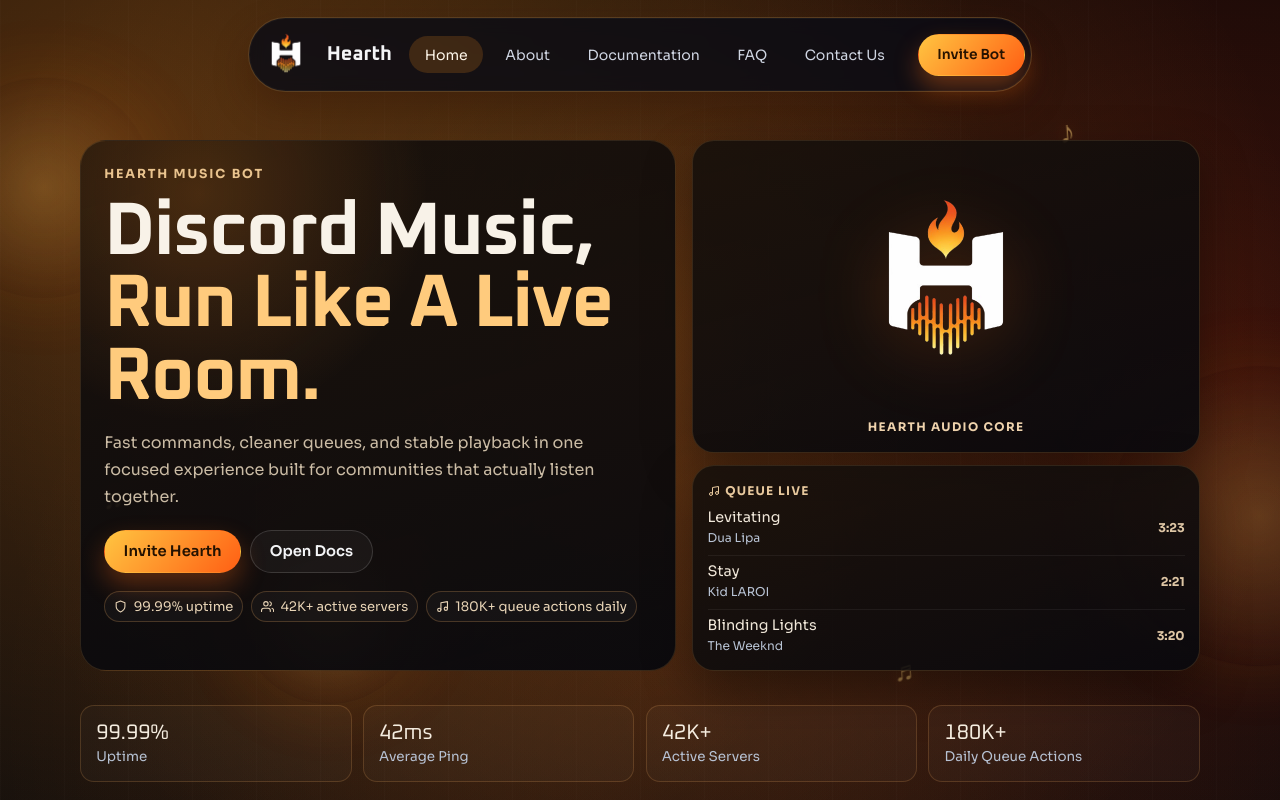
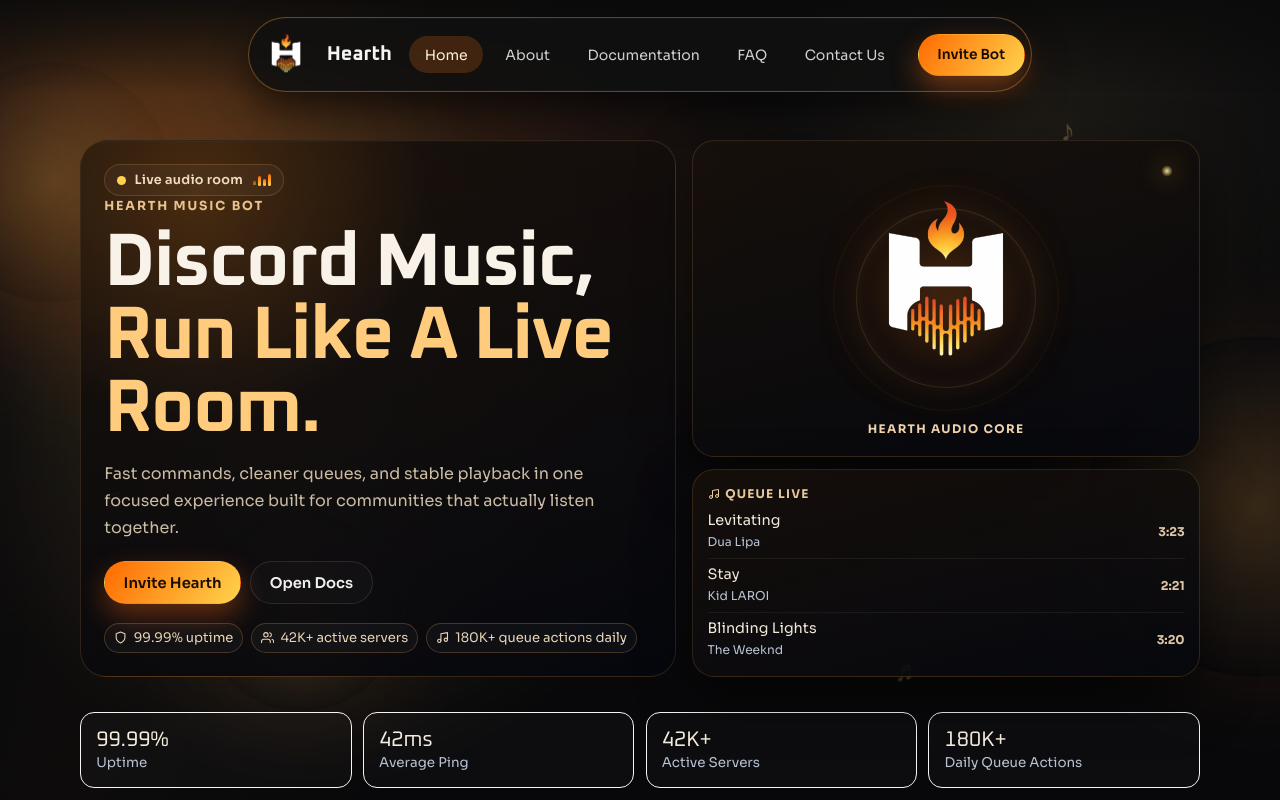
Before and after one commit to princekotharii/Hearth-Music-Bot, a Next.js app in the folder hearth-music/: page / in a window 1280 px wide. Shown: the top 800 px of the page. Built offline with nearby package versions, Linux system fonts and the light colour scheme.

Commit message:
Enhance UI with ambient effects and live audio badge in HomePage layout

```diff
--- a/hearth-music/src/app/globals.css
+++ b/hearth-music/src/app/globals.css
@@ -1,18 +1,18 @@
 :root {
-	--bg-900: #060607;
-	--bg-800: #0f1014;
-	--surface: rgba(24, 24, 27, 0.68);
-	--surface-strong: rgba(30, 31, 38, 0.9);
-	--line: rgba(255, 255, 255, 0.14);
-	--text: #f4f5f7;
-	--text-muted: #bcc3cf;
-	--brand-1: #ffc541;
-	--brand-2: #ff9a1a;
-	--brand-3: #ff5f14;
-	--brand-4: #ff2a19;
+	--bg-900: #0b0b0b;
+	--bg-800: #121212;
+	--surface: rgba(19, 19, 20, 0.82);
+	--surface-strong: rgba(13, 13, 14, 0.96);
+	--line: rgba(255, 255, 255, 0.1);
+	--text: #f5f5f5;
+	--text-muted: #c3c3c3;
+	--brand-1: #ffd34d;
+	--brand-2: #ffae2b;
+	--brand-3: #ff6a00;
+	--brand-4: #e84d00;
 	--radius: 18px;
 	--radius-sm: 12px;
-	--shadow: 0 18px 48px rgba(0, 0, 0, 0.38);
+	--shadow: 0 20px 52px rgba(0, 0, 0, 0.5);
 	--container: min(1120px, calc(100% - 2.2rem));
 }
 
@@ -29,21 +29,9 @@
 body {
 	font-family: var(--font-body), "Segoe UI", sans-serif;
 	color: var(--text);
-	background:
-		radial-gradient(circle at 50% 14%, rgba(255, 148, 40, 0.2), transparent 31%),
-		radial-gradient(circle at 52% 30%, rgba(255, 102, 24, 0.14), transparent 37%),
-		repeating-linear-gradient(
-			90deg,
-			rgba(255, 255, 255, 0.015) 0,
-			rgba(255, 255, 255, 0.015) 1px,
-			transparent 1px,
-			transparent 64px
-		),
-		radial-gradient(circle at 10% 6%, rgba(255, 138, 31, 0.3), transparent 34%),
-		radial-gradient(circle at 95% 14%, rgba(255, 58, 16, 0.2), transparent 30%),
-		radial-gradient(circle at 55% 86%, rgba(255, 197, 65, 0.16), transparent 32%),
-		linear-gradient(180deg, var(--bg-900), var(--bg-800));
+	background: linear-gradient(180deg, var(--bg-900), var(--bg-800));
 	min-height: 100vh;
+	overflow-x: hidden;
 }
 
 a {
@@ -57,6 +45,10 @@
 	flex-direction: column;
 	position: relative;
 	overflow: hidden;
+	background:
+		radial-gradient(circle at 15% 12%, rgba(255, 123, 25, 0.14), transparent 28%),
+		radial-gradient(circle at 85% 20%, rgba(255, 208, 88, 0.08), transparent 26%),
+		radial-gradient(circle at 50% 85%, rgba(255, 106, 0, 0.09), transparent 30%);
 }
 
 .music-bg {
@@ -65,6 +57,85 @@
 	pointer-events: none;
 	z-index: 0;
 	overflow: hidden;
+	background:
+		radial-gradient(circle at 20% 18%, rgba(255, 131, 34, 0.12), transparent 28%),
+		radial-gradient(circle at 80% 18%, rgba(255, 214, 120, 0.08), transparent 26%),
+		linear-gradient(180deg, rgba(12, 12, 15, 0.92), rgba(8, 8, 10, 0.98));
+}
+
+.ambient-grid,
+.ambient-glow,
+.ambient-sweep {
+	position: absolute;
+	inset: 0;
+	display: block;
+}
+
+.ambient-grid {
+	opacity: 0.34;
+	background:
+		repeating-linear-gradient(
+			90deg,
+			rgba(255, 255, 255, 0.018) 0,
+			rgba(255, 255, 255, 0.018) 1px,
+			transparent 1px,
+			transparent 84px
+		),
+		repeating-linear-gradient(
+			180deg,
+			rgba(255, 255, 255, 0.014) 0,
+			rgba(255, 255, 255, 0.014) 1px,
+			transparent 1px,
+			transparent 84px
+		);
+	-webkit-mask-image: radial-gradient(circle at center, black 48%, transparent 100%);
+	mask-image: radial-gradient(circle at center, black 48%, transparent 100%);
+	animation: gridDrift 28s linear infinite;
+}
+
+.ambient-glow {
+	border-radius: 999px;
+	filter: blur(24px);
+	opacity: 0.7;
+	mix-blend-mode: screen;
+}
+
+.ambient-glow-1 {
+	width: 34rem;
+	height: 34rem;
+	top: -6rem;
+	left: -8rem;
+	background: radial-gradient(circle, rgba(255, 119, 24, 0.32), rgba(255, 119, 24, 0.02) 70%, transparent 72%);
+	animation: floatGlow 16s ease-in-out infinite;
+}
+
+.ambient-glow-2 {
+	width: 38rem;
+	height: 38rem;
+	top: 18%;
+	right: -12rem;
+	background: radial-gradient(circle, rgba(255, 207, 101, 0.2), rgba(255, 207, 101, 0.02) 70%, transparent 72%);
+	animation: floatGlow 20s ease-in-out infinite reverse;
+}
+
+.ambient-glow-3 {
+	width: 28rem;
+	height: 28rem;
+	left: 24%;
+	bottom: -9rem;
+	background: radial-gradient(circle, rgba(255, 97, 20, 0.16), rgba(255, 97, 20, 0.01) 70%, transparent 72%);
+	animation: floatGlow 18s ease-in-out infinite;
+}
+
+.ambient-sweep {
+	width: 42rem;
+	height: 100%;
+	left: -30%;
+	top: 0;
+	background: linear-gradient(90deg, transparent, rgba(255, 173, 64, 0.04), transparent);
+	transform: skewX(-14deg);
+	animation: sweepGlow 18s linear infinite;
+	opacity: 0.55;
 }
 
 .music-orb,
@@ -77,68 +148,68 @@
 
 .music-orb {
 	border-radius: 999px;
-	filter: blur(2px);
-	opacity: 0.55;
-	background: radial-gradient(circle, rgba(255, 181, 77, 0.28), rgba(255, 95, 20, 0.05) 70%, transparent 72%);
-	box-shadow: 0 0 80px rgba(255, 127, 28, 0.16);
+	filter: blur(8px);
+	opacity: 0.38;
+	background: radial-gradient(circle, rgba(255, 176, 65, 0.22), rgba(255, 95, 20, 0.02) 68%, transparent 72%);
+	box-shadow: 0 0 90px rgba(255, 121, 26, 0.1);
+	mix-blend-mode: screen;
 }
 
 .orb-1 {
-	width: 220px;
-	height: 220px;
-	top: 11%;
-	left: -72px;
-	animation: floatOrb 8s ease-in-out infinite;
+	width: 240px;
+	height: 240px;
+	top: 10%;
+	left: -78px;
+	animation: floatOrb 12s ease-in-out infinite;
 }
 
 .orb-2 {
-	width: 300px;
-	height: 300px;
-	top: 48%;
-	right: -120px;
-	animation: floatOrb 11s ease-in-out infinite reverse;
+	width: 340px;
+	height: 340px;
+	top: 44%;
+	right: -138px;
+	animation: floatOrb 16s ease-in-out infinite reverse;
 }
 
 .orb-3 {
-	width: 180px;
-	height: 180px;
-	bottom: 10%;
-	left: 18%;
-	opacity: 0.35;
-	animation: floatOrb 9.5s ease-in-out infinite;
+	width: 200px;
+	height: 200px;
+	bottom: 9%;
+	left: 15%;
+	opacity: 0.28;
+	animation: floatOrb 14s ease-in-out infinite;
 }
 
 .music-note {
-	font-size: 1.5rem;
-	color: rgba(255, 209, 120, 0.58);
-	text-shadow: 0 0 18px rgba(255, 141, 31, 0.25);
-	animation: driftNote 10s ease-in-out infinite;
+	font-size: 1.4rem;
+	color: rgba(255, 213, 124, 0.34);
+	text-shadow: 0 0 18px rgba(255, 141, 31, 0.18);
+	animation: driftNote 12s ease-in-out infinite;
 }
 
 .note-1 {
 	top: 14%;
 	right: 16%;
-	font-size: 2rem;
+	font-size: 1.9rem;
 }
 
 .note-2 {
 	top: 60%;
 	left: 8%;
 	font-size: 1.8rem;
-	animation-duration: 12s;
+	animation-duration: 15s;
 }
 
 .note-3 {
 	bottom: 14%;
 	right: 28%;
 	font-size: 1.7rem;
-	animation-duration: 14s;
+	animation-duration: 18s;
 }
 
 body:hover .music-orb,
 body:hover .music-note {
-	transform: scale(1.05);
-	opacity: 0.9;
+	opacity: 0.82;
 	filter: blur(0px);
 }
 
@@ -161,6 +232,41 @@
 
 	50% {
 		transform: translateY(-14px) rotate(4deg);
+	}
+}
+
+@keyframes floatGlow {
+	0%,
+	100% {
+		transform: translate3d(0, 0, 0) scale(1);
+	}
+
+	50% {
+		transform: translate3d(18px, -20px, 0) scale(1.06);
+	}
+}
+
+@keyframes sweepGlow {
+	0% {
+		transform: translateX(-35%) skewX(-14deg);
+	}
+
+	100% {
+		transform: translateX(165%) skewX(-14deg);
+	}
+}
+
+@keyframes gridDrift {
+	0% {
+		transform: translate3d(0, 0, 0);
+	}
+
+	50% {
+		transform: translate3d(-12px, 8px, 0);
+	}
+
+	100% {
+		transform: translate3d(0, 0, 0);
 	}
 }
 
@@ -476,7 +582,7 @@
 	top: 0;
 	z-index: 20;
 	padding-top: 1.05rem;
-	background: transparent;
+	background: linear-gradient(180deg, rgba(11, 11, 11, 0.86), rgba(11, 11, 11, 0));
 }
 
 .top-nav {
@@ -493,9 +599,10 @@
 	gap: 0.9rem;
 	padding: 0.36rem 0.42rem;
 	border-radius: 999px;
-	border: 1px solid rgba(255, 169, 66, 0.3);
-	background: rgba(8, 10, 20, 0.8);
-	box-shadow: 0 16px 34px rgba(56, 22, 6, 0.4), inset 0 0 0 1px rgba(255, 255, 255, 0.03);
+	border: 1px solid rgba(255, 170, 65, 0.36);
+	background: rgba(16, 16, 16, 0.88);
+	box-shadow: 0 16px 34px rgba(0, 0, 0, 0.54), inset 0 0 0 1px rgba(255, 255, 255, 0.02);
+	-webkit-backdrop-filter: blur(8px);
 	backdrop-filter: blur(8px);
 }
 
@@ -522,7 +629,7 @@
 }
 
 .menu-toggle:hover {
-	background: rgba(255, 255, 255, 0.1);
+	background: rgba(255, 132, 34, 0.15);
 }
 
 .brand {
@@ -553,7 +660,7 @@
 	gap: 0.45rem;
 	padding: 0.2rem;
 	border-radius: 999px;
-	background: rgba(255, 255, 255, 0.04);
+	background: rgba(255, 255, 255, 0.02);
 }
 
 .desktop-links {
@@ -566,22 +673,22 @@
 	padding: 0.58rem 0.95rem;
 	border-radius: 999px;
 	font-size: 0.88rem;
-	color: #cfd5e2;
+	color: #d0d0d0;
 	transition: all 180ms ease;
 }
 
 .nav-link:hover,
 .nav-link.is-active {
-	color: #fff8eb;
-	background: rgba(255, 145, 28, 0.18);
+	color: #ffffff;
+	background: rgba(255, 120, 24, 0.2);
 }
 
 .desktop-pill .nav-cta {
 	padding: 0.72rem 1.16rem;
 	font-size: 0.86rem;
-	background: linear-gradient(130deg, var(--brand-1), var(--brand-3));
-	color: #281300;
-	box-shadow: 0 12px 24px rgba(255, 114, 24, 0.36);
+	background: linear-gradient(125deg, var(--brand-3), var(--brand-1));
+	color: #1a0d00;
+	box-shadow: 0 12px 28px rgba(255, 109, 24, 0.4);
 }
 
 .mobile-menu {
@@ -647,15 +754,15 @@
 }
 
 .button-primary {
-	color: #241201;
-	background: linear-gradient(130deg, var(--brand-1), var(--brand-3));
-	box-shadow: 0 12px 26px rgba(255, 105, 23, 0.32);
+	color: #1b0e00;
+	background: linear-gradient(125deg, var(--brand-3), var(--brand-1));
+	box-shadow: 0 12px 28px rgba(255, 105, 23, 0.36);
 }
 
 .button-ghost {
 	border-color: var(--line);
-	color: var(--text);
-	background: rgba(255, 255, 255, 0.04);
+	color: #f0f0f0;
+	background: rgba(255, 255, 255, 0.02);
 }
 
 .hero-grid {
@@ -708,7 +815,7 @@
 .glass-card {
 	border-radius: var(--radius);
 	border: 1px solid var(--line);
-	background: linear-gradient(130deg, var(--surface), var(--surface-strong));
+	background: linear-gradient(150deg, var(--surface), var(--surface-strong));
 	box-shadow: var(--shadow);
 }
 
@@ -1536,8 +1643,8 @@
 	border-radius: 11px;
 	display: inline-grid;
 	place-items: center;
-	background: linear-gradient(130deg, var(--brand-1), var(--brand-3));
-	color: #190d02;
+	background: linear-gradient(125deg, var(--brand-3), var(--brand-1));
+	color: #170b00;
 	font-size: 1.1rem;
 }
 
@@ -1577,8 +1684,8 @@
 	border-radius: 999px;
 	padding: 0.42rem 0.66rem;
 	border: 1px solid var(--line);
-	background: rgba(255, 121, 25, 0.08);
-	color: #dce0e8;
+	background: rgba(255, 120, 24, 0.12);
+	color: #eeeeee;
 	font-size: 0.85rem;
 }
 
@@ -1590,8 +1697,8 @@
 }
 
 .plan-card.is-featured {
-	border-color: rgba(255, 175, 56, 0.45);
-	box-shadow: 0 20px 44px rgba(255, 132, 31, 0.28);
+	border-color: rgba(255, 179, 84, 0.46);
+	box-shadow: 0 22px 46px rgba(255, 109, 24, 0.34);
 }
 
 .perk-list {
@@ -1629,11 +1736,11 @@
 }
 
 .site-footer {
-	border-top: 1px solid rgba(255, 170, 82, 0.14);
+	border-top: 1px solid rgba(255, 170, 82, 0.2);
 	background:
-		radial-gradient(circle at 12% 4%, rgba(255, 128, 22, 0.08), transparent 38%),
-		radial-gradient(circle at 80% 16%, rgba(255, 184, 92, 0.06), transparent 34%),
-		linear-gradient(180deg, #06080d, #040507);
+		radial-gradient(circle at 12% 4%, rgba(255, 128, 22, 0.12), transparent 38%),
+		radial-gradient(circle at 80% 16%, rgba(255, 184, 92, 0.08), transparent 34%),
+		linear-gradient(180deg, #0a0a0a, #070707);
 	padding: 3.2rem 0 1rem;
 }
 
@@ -1681,7 +1788,7 @@
 	max-width: 470px;
 	font-size: 1.05rem;
 	line-height: 1.6;
-	color: #a6afbf;
+	color: #b8b8b8;
 }
 
 .footer-socials {
@@ -1696,8 +1803,8 @@
 	display: inline-grid;
 	place-items: center;
 	border: 1px solid rgba(255, 255, 255, 0.13);
-	background: rgba(255, 255, 255, 0.03);
-	color: #b8c0d0;
+	background: rgba(255, 255, 255, 0.02);
+	color: #d1d1d1;
 	transition: all 180ms ease;
 }
 
@@ -1725,7 +1832,7 @@
 	font-size: 0.78rem;
 	letter-spacing: 0.16em;
 	text-transform: uppercase;
-	color: #78839a;
+	color: #9a9a9a;
 	font-family: var(--font-display), "Trebuchet MS", sans-serif;
 }
 
@@ -1735,7 +1842,7 @@
 }
 
 .footer-link {
-	color: #aeb6c5;
+	color: #cccccc;
 	font-size: 1rem;
 	line-height: 1.15;
 	width: fit-content;
@@ -1757,7 +1864,7 @@
 
 .footer-bottom p {
 	font-size: 0.9rem;
-	color: #77839c;
+	color: #919191;
 }
 
 .footer-made {
@@ -1868,7 +1975,7 @@
 	}
 
 	.top-nav {
-		min-height: auto;
+		min-height: 0;
 		padding: 0.55rem 0;
 		justify-content: space-between;
 	}
@@ -3384,6 +3491,95 @@
 	background:
 		radial-gradient(circle at 20% 10%, rgba(255, 144, 36, 0.2), transparent 34%),
 		linear-gradient(165deg, rgba(23, 16, 11, 0.92), rgba(6, 8, 14, 0.9));
+	position: relative;
+	overflow: hidden;
+	animation: heroBreath 9s ease-in-out infinite;
+}
+
+.home-fusion-hero-badge {
+	display: inline-flex;
+	align-items: center;
+	gap: 0.55rem;
+	padding: 0.42rem 0.72rem;
+	border-radius: 999px;
+	border: 1px solid rgba(255, 185, 100, 0.18);
+	background: rgba(255, 255, 255, 0.035);
+	color: #f1ddc0;
+	font-size: 0.8rem;
+	font-weight: 600;
+	letter-spacing: 0.02em;
+	position: relative;
+	overflow: hidden;
+}
+
+.home-fusion-hero-badge::after {
+	content: "";
+	position: absolute;
+	inset: 0;
+	background: linear-gradient(110deg, transparent 25%, rgba(255, 255, 255, 0.07) 50%, transparent 75%);
+	transform: translateX(-100%);
+	animation: badgeShimmer 5.5s ease-in-out infinite;
+}
+
+.home-fusion-live-dot {
+	width: 9px;
+	height: 9px;
+	border-radius: 999px;
+	background: var(--brand-1);
+	box-shadow: 0 0 0 0 rgba(255, 179, 64, 0.45);
+	animation: livePulse 2.2s ease-out infinite;
+}
+
+.home-fusion-mini-wave {
+	display: inline-flex;
+	align-items: end;
+	gap: 2px;
+	height: 12px;
+	margin-left: 0.1rem;
+	position: relative;
+	z-index: 1;
+}
+
+.home-fusion-mini-wave i {
+	display: block;
+	width: 3px;
+	border-radius: 999px;
+	background: linear-gradient(180deg, var(--brand-3), var(--brand-1));
+	animation: miniWave 1.25s ease-in-out infinite;
+}
+
+.home-fusion-mini-wave i:nth-child(1) { height: 6px; animation-delay: 0ms; }
+.home-fusion-mini-wave i:nth-child(2) { height: 10px; animation-delay: 120ms; }
+.home-fusion-mini-wave i:nth-child(3) { height: 7px; animation-delay: 240ms; }
+.home-fusion-mini-wave i:nth-child(4) { height: 12px; animation-delay: 360ms; }
+
+.home-fusion-main::before,
+.home-fusion-logo-card::before,
+.home-fusion-now::before,
+.home-fusion-manifesto::before,
+.home-fusion-feature-card::before,
+.home-fusion-steps-wrap::before,
+.home-fusion-cta::before {
+	content: "";
+	position: absolute;
+	inset: 0;
+	background: linear-gradient(120deg, transparent 20%, rgba(255, 255, 255, 0.06) 48%, transparent 68%);
+	transform: translateX(-120%);
+	opacity: 0;
+	pointer-events: none;
+}
+
+.home-fusion-main:hover,
+.home-fusion-logo-card:hover,
+.home-fusion-now:hover,
+.home-fusion-manifesto:hover,
+.home-fusion-feature-card:hover,
+.home-fusion-steps-wrap:hover,
+.home-fusion-cta:hover,
+.home-fusion-metric:hover {
+	transform: translateY(-3px);
+	border-color: rgba(255, 199, 116, 0.32);
+	box-shadow: 0 22px 60px rgba(0, 0, 0, 0.54), 0 0 0 1px rgba(255, 192, 90, 0.04);
 }
 
 .home-fusion-kicker {
@@ -3452,6 +3648,13 @@
 	border-radius: 22px;
 	border: 1px solid rgba(255, 182, 96, 0.15);
 	background: linear-gradient(165deg, rgba(23, 16, 11, 0.9), rgba(6, 8, 14, 0.88));
+	position: relative;
+	overflow: hidden;
+	animation: cardFloat 8s ease-in-out infinite;
+}
+
+.home-fusion-now {
+	animation-delay: 1.2s;
 }
 
 .home-fusion-logo-card {
@@ -3459,6 +3662,50 @@
 	place-items: center;
 	padding-top: 1.15rem;
 	overflow: hidden;
+}
+
+.home-fusion-logo-stage {
+	width: 100%;
+	max-width: 290px;
+	min-height: 250px;
+	display: grid;
+	place-items: center;
+	position: relative;
+}
+
+.home-fusion-logo-ring {
+	position: absolute;
+	border-radius: 999px;
+	border: 1px solid rgba(255, 190, 92, 0.15);
+	box-shadow: inset 0 0 20px rgba(255, 171, 58, 0.08), 0 0 42px rgba(255, 127, 20, 0.08);
+	animation: ringPulse 9s ease-in-out infinite;
+	pointer-events: none;
+}
+
+.home-fusion-logo-ring-1 {
+	width: 240px;
+	height: 240px;
+	background: radial-gradient(circle, rgba(255, 185, 74, 0.06), transparent 65%);
+}
+
+.home-fusion-logo-ring-2 {
+	width: 180px;
+	height: 180px;
+	animation-delay: 1.6s;
+	background: radial-gradient(circle, rgba(255, 118, 27, 0.08), transparent 68%);
+}
+
+.home-fusion-logo-spark {
+	position: absolute;
+	top: 24px;
+	right: 26px;
+	width: 12px;
+	height: 12px;
+	border-radius: 999px;
+	background: radial-gradient(circle, rgba(255, 233, 143, 0.95), rgba(255, 174, 42, 0.05) 68%, transparent 72%);
+	box-shadow: 0 0 24px rgba(255, 178, 49, 0.45);
+	animation: sparkFloat 5s ease-in-out infinite;
+	pointer-events: none;
 }
 
 .home-fusion-logo {
@@ -3466,6 +3713,7 @@
 	height: auto;
 	object-fit: contain;
 	filter: drop-shadow(0 14px 34px rgba(255, 117, 24, 0.22));
+	animation: logoPulse 7s ease-in-out infinite;
 }
 
 .home-fusion-logo-card p {
@@ -3534,6 +3782,7 @@
 	border-radius: 14px;
 	border: 1px solid rgba(255, 185, 100, 0.18);
 	background: rgba(255, 255, 255, 0.025);
+	transition: transform 180ms ease, box-shadow 180ms ease, border-color 180ms ease;
 }
 
 .home-fusion-metric p {
@@ -3564,6 +3813,8 @@
 	border-radius: 20px;
 	border: 1px solid rgba(255, 185, 100, 0.15);
 	background: linear-gradient(165deg, rgba(22, 15, 11, 0.9), rgba(7, 9, 15, 0.88));
+	position: relative;
+	overflow: hidden;
 }
 
 .home-fusion-manifesto h2 {
@@ -3593,6 +3844,8 @@
 	background: linear-gradient(165deg, rgba(22, 15, 11, 0.9), rgba(7, 9, 15, 0.88));
 	display: grid;
 	gap: 0.56rem;
+	position: relative;
+	overflow: hidden;
 }
 
 .home-fusion-feature-icon {
@@ -3631,6 +3884,8 @@
 	border-radius: 20px;
 	border: 1px solid rgba(255, 185, 100, 0.15);
 	background: linear-gradient(165deg, rgba(22, 15, 11, 0.9), rgba(7, 9, 15, 0.88));
+	position: relative;
+	overflow: hidden;
 }
 
 .home-fusion-steps-wrap h2 {
@@ -3709,6 +3964,103 @@
 	flex-wrap: wrap;
 }
 
+@keyframes heroBreath {
+	0%,
+	100% {
+		transform: translateY(0);
+		box-shadow: inset 0 1px 0 rgba(255, 255, 255, 0.02);
+	}
+
+	50% {
+		transform: translateY(-4px);
+		box-shadow: inset 0 1px 0 rgba(255, 255, 255, 0.03);
+	}
+}
+
+@keyframes livePulse {
+	0% {
+		box-shadow: 0 0 0 0 rgba(255, 179, 64, 0.45);
+	}
+
+	70% {
+		box-shadow: 0 0 0 10px rgba(255, 179, 64, 0);
+	}
+
+	100% {
+		box-shadow: 0 0 0 0 rgba(255, 179, 64, 0);
+	}
+}
+
+@keyframes miniWave {
+	0%,
+	100% {
+		transform: scaleY(0.72);
+		opacity: 0.55;
+	}
+
+	50% {
+		transform: scaleY(1.15);
+		opacity: 1;
+	}
+}
+
+@keyframes badgeShimmer {
+	0%,
+	55% {
+		transform: translateX(-100%);
+	}
+
+	100% {
+		transform: translateX(140%);
+	}
+}
+
+@keyframes ringPulse {
+	0%,
+	100% {
+		transform: scale(0.94);
+		opacity: 0.35;
+	}
+
+	50% {
+		transform: scale(1.05);
+		opacity: 0.8;
+	}
+}
+
+@keyframes sparkFloat {
+	0%,
+	100% {
+		transform: translateY(0) scale(1);
+	}
+
+	50% {
+		transform: translateY(-8px) scale(1.12);
+	}
+}
+
+@keyframes cardFloat {
+	0%,
+	100% {
+		transform: translateY(0);
+	}
+
+	50% {
+		transform: translateY(-5px);
+	}
+}
+
+@keyframes logoPulse {
+	0%,
+	100% {
+		transform: scale(1);
+	}
+
+	50% {
+		transform: scale(1.02);
+	}
+}
+
 @media (max-width: 980px) {
 	.home-fusion-hero-grid,
 	.home-fusion-feature-grid,
@@ -3747,7 +4099,96 @@
 		grid-template-columns: 1fr;
 	}
 }
+
+@media (prefers-reduced-motion: reduce) {
+	*,
+	*::before,
+	*::after {
+		animation-duration: 0.01ms !important;
+		animation-iteration-count: 1 !important;
+		transition-duration: 0.01ms !important;
+		scroll-behavior: auto !important;
+	}
+
+	.music-bg,
+	.ambient-grid,
+	.ambient-glow,
+	.ambient-sweep {
+		display: none;
+	}
+}
+
+@media (min-width: 761px) {
+	.mobile-menu,
 	.mobile-brand {
 		display: none;
 	}
 }
+
+/* Dark Pulse theme polish across all pages */
+.page-hero h1,
+.section-heading h2,
+.panel-label,
+.mini-head,
+.faq-summary-left span:last-child,
+.track-title,
+.docs-card h3,
+.plan-card h3,
+.support-card h3,
+.command-card h3,
+.feature-card h3,
+.contact-card h3,
+.faq-feature-card h3 {
+	color: #f3f3f3;
+}
+
+.page-hero .hero-copy,
+.section-copy,
+.panel-copy,
+.docs-card p,
+.faq-card p,
+.contact-card p,
+.feature-card p,
+.plan-card p,
+.support-card p,
+.track-artist,
+.faq-answer p,
+.footer-tagline {
+	color: #c2c2c2;
+}
+
+.about-band,
+.docs-banner,
+.contact-panel,
+.faq-item,
+.playlist-item,
+.queue-row,
+.session-step,
+.home-v2-stage,
+.stage-queue,
+.command-card,
+.plan-card,
+.support-card,
+.docs-card,
+.faq-card,
+.contact-card,
+.faq-feature-card {
+	border-color: rgba(255, 174, 78, 0.18);
+	background: linear-gradient(155deg, rgba(22, 22, 23, 0.88), rgba(10, 10, 11, 0.96));
+}
+
+.faq-arrow,
+.panel-meta-row span,
+.stage-tags span,
+.session-badges span {
+	border-color: rgba(255, 176, 82, 0.24);
+	background: rgba(255, 120, 24, 0.12);
+	color: #ffdfb4;
+}
+
+.footer-link:hover,
+.nav-link:hover,
+.nav-link.is-active {
+	color: #fff2da;
+}
+}
--- a/hearth-music/src/app/layout.js
+++ b/hearth-music/src/app/layout.js
@@ -37,6 +37,11 @@
       <body className="min-h-full antialiased">
         <div className="site-shell">
           <div className="music-bg" aria-hidden="true">
+            <span className="ambient-grid" />
+            <span className="ambient-glow ambient-glow-1" />
+            <span className="ambient-glow ambient-glow-2" />
+            <span className="ambient-glow ambient-glow-3" />
+            <span className="ambient-sweep" />
             <span className="music-orb orb-1" />
             <span className="music-orb orb-2" />
             <span className="music-orb orb-3" />
--- a/hearth-music/src/app/page.js
+++ b/hearth-music/src/app/page.js
@@ -38,6 +38,16 @@
       <section className="section home-fusion-hero">
         <div className="container home-fusion-hero-grid">
           <div className="home-fusion-main">
+            <div className="home-fusion-hero-badge">
+              <span className="home-fusion-live-dot" />
+              <span>Live audio room</span>
+              <span className="home-fusion-mini-wave" aria-hidden="true">
+                <i />
+                <i />
+                <i />
+                <i />
+              </span>
+            </div>
             <p className="home-fusion-kicker">Hearth Music Bot</p>
             <h1>
               Discord Music,
@@ -72,6 +82,10 @@
 
           <aside className="home-fusion-side" aria-hidden="true">
             <div className="home-fusion-logo-card glass-card">
+              <span className="home-fusion-logo-ring home-fusion-logo-ring-1" />
+              <span className="home-fusion-logo-ring home-fusion-logo-ring-2" />
+              <span className="home-fusion-logo-spark" />
+              <div className="home-fusion-logo-stage">
               <Image
                 src="/hearth-log-withoutbg.png"
                 alt=""
@@ -79,6 +93,7 @@
                 height={360}
                 className="home-fusion-logo"
               />
+              </div>
               <p>HEARTH AUDIO CORE</p>
             </div>
 
```
